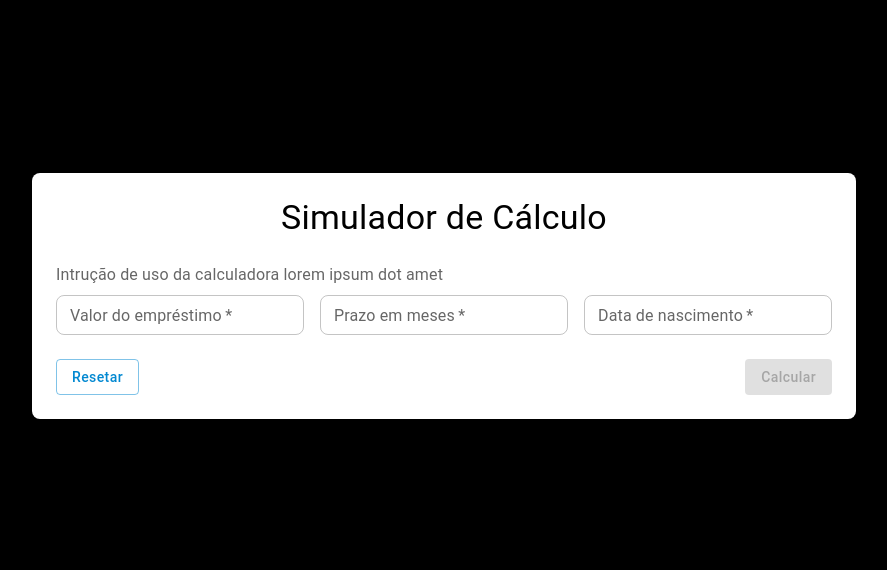
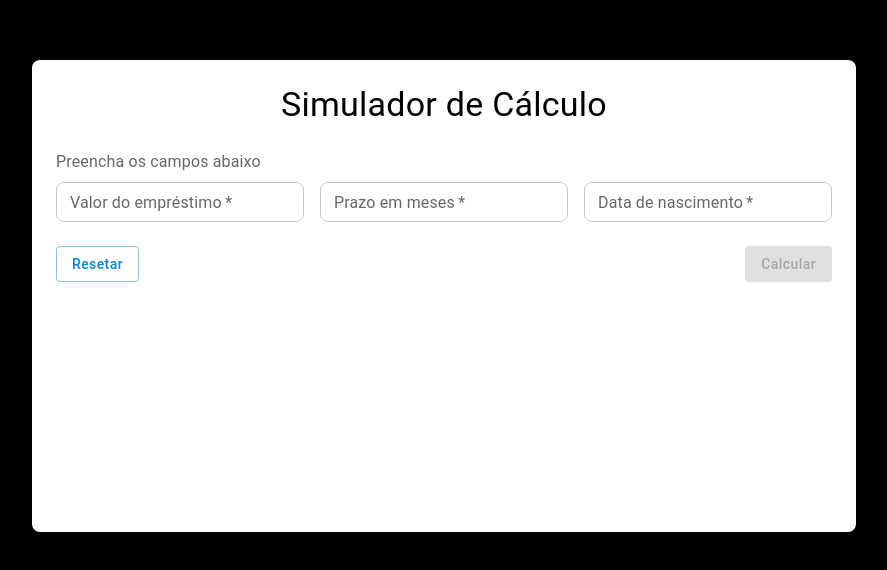
Before and after one commit to heitorluizp/simulador-emprestimo-teste-software, a React (Vite) app: page / in a window 1280 px wide. Shown: the part 104-674 px from the top of the page, without its empty margins (196-1083 px from the left). Built offline with nearby package versions, Linux system fonts and the light colour scheme; the HTML template or start-up script is replaced by a standard one.

Commit message:
feat: melhorias

```diff
--- a/src/pages/Simulador.jsx
+++ b/src/pages/Simulador.jsx
@@ -28,11 +28,9 @@ const regrasTaxa = [
 ];
 const defaultTaxa = 0.05;
 
-
 export default function Simulador() {
   const service = new SimulacaoService(regrasTaxa, defaultTaxa);
   const [openDialog, setOpenDialog] = useState(false);
-
 
   const [valorEmprestimo, setValorEmprestimo] = useState("");
   const [prazoMeses, setPrazoMeses] = useState("");
@@ -184,7 +182,7 @@ export default function Simulador() {
           </Typography>
           <Box>
             <Typography variant="body1" color="textSecondary" pb={1}>
-              Intrução de uso da calculadora lorem ipsum dot amet
+              Preencha os campos abaixo
             </Typography>
             <Box
               sx={{
@@ -230,7 +228,8 @@ export default function Simulador() {
               width: "100%",
               gap: 2,
               justifyContent: "space-between",
-              alignItems: "center",
+              alignItems: "start",
+              height: "262px",
             }}
           >
             <Button
@@ -243,21 +242,31 @@ export default function Simulador() {
             </Button>
 
             {resultado && (
-            <Box sx={{ display: "flex", flexDirection: "column", gap: 1, mt: 2 }}>
+              <Box
+                sx={{ display: "flex", flexDirection: "column", gap: 1, mt: 2 }}
+              >
                 <Chip
-                label={`Valor do Empréstimo: R$ ${Number(resultado.valorEmprestimo).toLocaleString("pt-BR", { minimumFractionDigits: 2 })}`}
+                  label={`Valor do Empréstimo: R$ ${Number(
+                    resultado.valorEmprestimo
+                  ).toLocaleString("pt-BR", { minimumFractionDigits: 2 })}`}
                   sx={{ fontSize: "16px" }}
                 />
                 <Chip
-                label={`Valor Total: R$ ${Number(resultado.valorTotal).toLocaleString("pt-BR", { minimumFractionDigits: 2 })}`}
+                  label={`Valor Total: R$ ${Number(
+                    resultado.valorTotal
+                  ).toLocaleString("pt-BR", { minimumFractionDigits: 2 })}`}
                   sx={{ fontSize: "16px" }}
                 />
                 <Chip
-                label={`Valor das Parcelas: R$ ${Number(resultado.valorParcelas).toLocaleString("pt-BR", { minimumFractionDigits: 2 })}`}
+                  label={`Valor das Parcelas: R$ ${Number(
+                    resultado.valorParcelas
+                  ).toLocaleString("pt-BR", { minimumFractionDigits: 2 })}`}
                   sx={{ fontSize: "16px" }}
                 />
                 <Chip
-                label={`Total de Juros: R$ ${Number(resultado.totalJuros).toLocaleString("pt-BR", { minimumFractionDigits: 2 })}`}
+                  label={`Total de Juros: R$ ${Number(
+                    resultado.totalJuros
+                  ).toLocaleString("pt-BR", { minimumFractionDigits: 2 })}`}
                   sx={{ fontSize: "16px" }}
                 />
                 <Chip
@@ -271,7 +280,12 @@ export default function Simulador() {
                 >
                   Ver tabela de amortização
                 </Button>
-              <Dialog open={openDialog} onClose={() => setOpenDialog(false)} maxWidth="md" fullWidth>
+                <Dialog
+                  open={openDialog}
+                  onClose={() => setOpenDialog(false)}
+                  maxWidth="md"
+                  fullWidth
+                >
                   <DialogTitle>Tabela de Amortização</DialogTitle>
                   <DialogContent>
                     <Table size="small">
@@ -287,9 +301,21 @@ export default function Simulador() {
                         {resultado.amortizacaoDetalhada.map((item) => (
                           <TableRow key={item.parcela}>
                             <TableCell>{item.parcela}</TableCell>
-                          <TableCell>{item.juros.toLocaleString("pt-BR", { minimumFractionDigits: 2 })}</TableCell>
-                          <TableCell>{item.amortizacao.toLocaleString("pt-BR", { minimumFractionDigits: 2 })}</TableCell>
-                          <TableCell>{item.saldoDevedor.toLocaleString("pt-BR", { minimumFractionDigits: 2 })}</TableCell>
+                            <TableCell>
+                              {item.juros.toLocaleString("pt-BR", {
+                                minimumFractionDigits: 2,
+                              })}
+                            </TableCell>
+                            <TableCell>
+                              {item.amortizacao.toLocaleString("pt-BR", {
+                                minimumFractionDigits: 2,
+                              })}
+                            </TableCell>
+                            <TableCell>
+                              {item.saldoDevedor.toLocaleString("pt-BR", {
+                                minimumFractionDigits: 2,
+                              })}
+                            </TableCell>
                           </TableRow>
                         ))}
                       </TableBody>
@@ -300,7 +326,6 @@ export default function Simulador() {
                   </DialogActions>
                 </Dialog>
               </Box>
-
             )}
             <Button
               disabled={!valorEmprestimo || !prazoMeses || !dataNascimento}
```
Also changed, not shown: 1 other file (tests, documents, lock files or other folders). Lines whose indentation alone changed are shown as unchanged.
